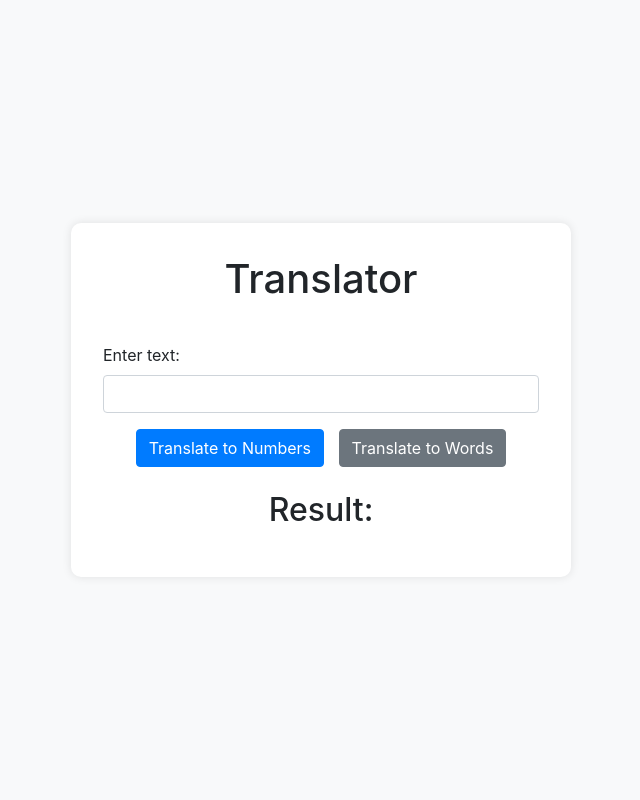
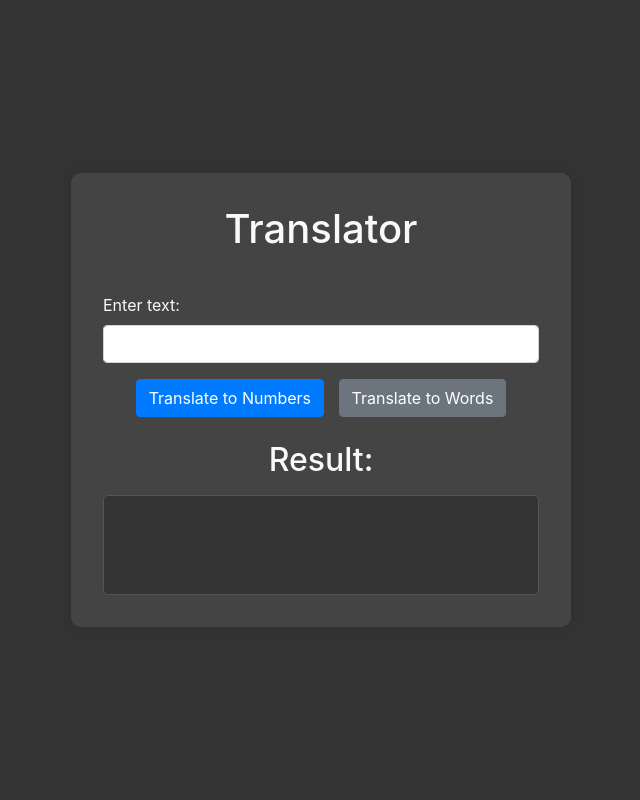
Before and after one commit to bradyljohnston1999/scrabbleTranslator, a Flask app: page / in a window 1280 px wide. Shown: the whole page, without its empty margins (319-959 px from the left). Run offline with Flask 3, Linux system fonts and the light colour scheme; some libraries are stand-ins or nearby versions.

Commit message:
Darkmode
Added darkmode, side style

```diff
--- a/templates/index.html
+++ b/templates/index.html
@@ -8,7 +8,8 @@
     <link href="https://stackpath.bootstrapcdn.com/bootstrap/4.5.2/css/bootstrap.min.css" rel="stylesheet">
     <style>
         body {
-            background-color: #f8f9fa;
+            background-color: #333;
+            color: #f8f9fa;
             display: flex;
             justify-content: center;
             align-items: center;
@@ -18,7 +19,7 @@
         .container {
             max-width: 500px;
             padding: 2em;
-            background-color: #fff;
+            background-color: #444;
             border-radius: 10px;
             box-shadow: 0 0 10px rgba(0, 0, 0, 0.1);
         }
@@ -27,6 +28,15 @@
         }
         .btn-primary {
             margin-right: 10px;
+        }
+        .result-box {
+            background-color: #333;
+            color: #f8f9fa;
+            border: 1px solid #555;
+            border-radius: 5px;
+            padding: 1em;
+            margin-top: 1em;
+            min-height: 100px;
         }
     </style>
 </head>
@@ -44,7 +54,9 @@
             </div>
         </form>
         <h2 class="text-center mt-4">Result:</h2>
-        <p class="text-center">{{ result }}</p>
+        <div class="result-box">
+            {{ result }}
+        </div>
     </div>
     <!-- Bootstrap JS and dependencies -->
     <script src="https://code.jquery.com/jquery-3.5.1.slim.min.js"></script>
```
